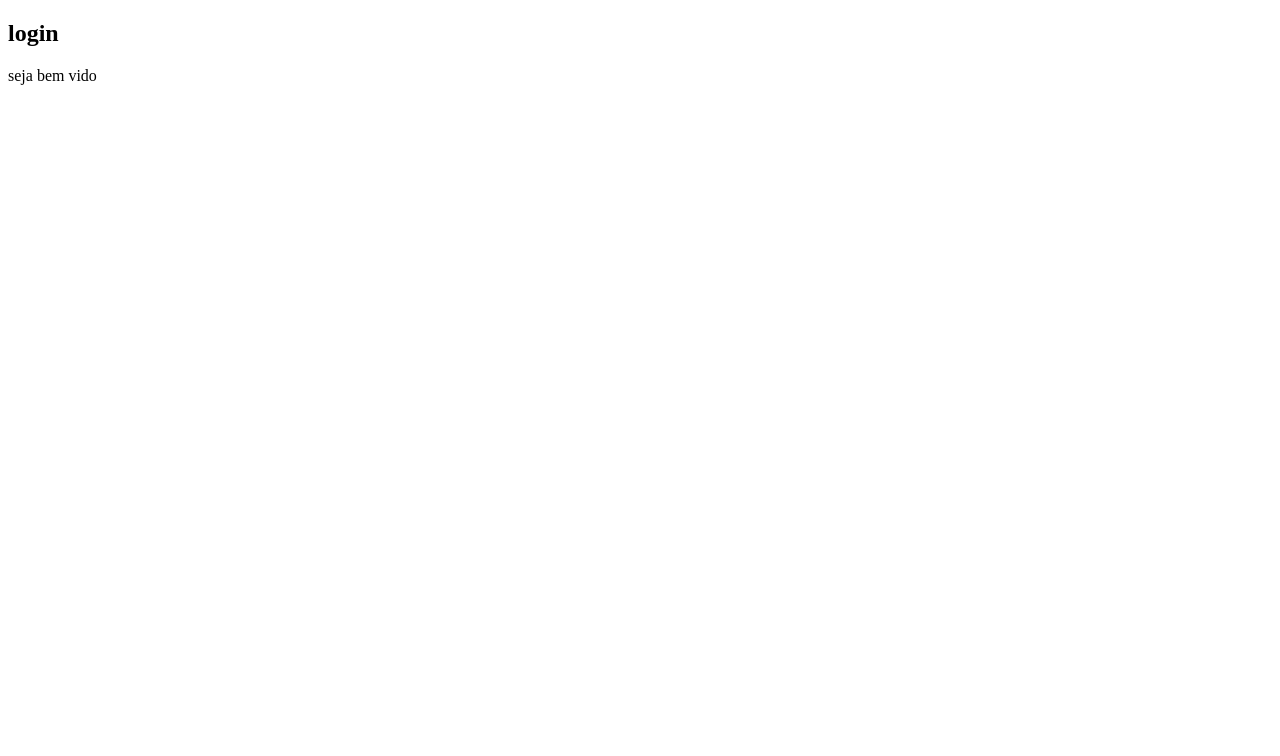
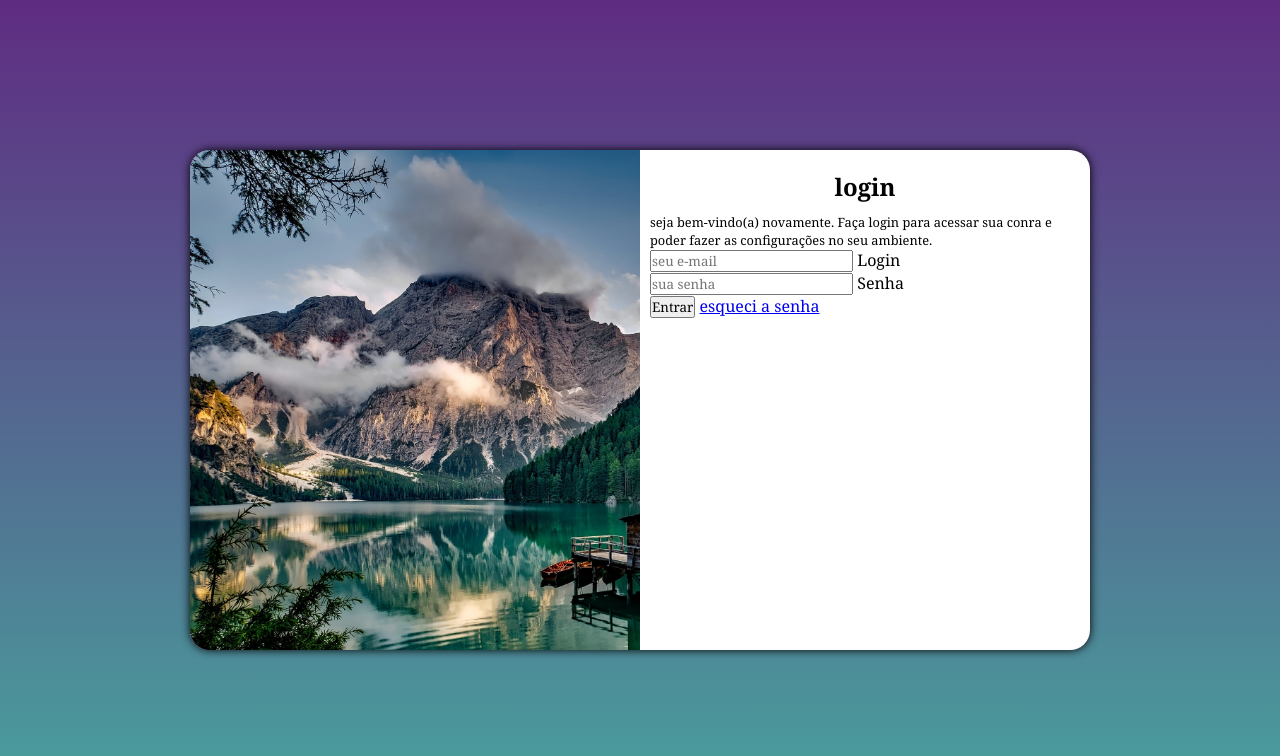
Before and after one commit to jefferson5ds/projeto-login, a plain HTML site: page index.html in a window 1280 px wide. Drawn offline with Linux system fonts and the light colour scheme.

Commit message:
atualizado

```diff
--- a/estilos/style.css
+++ b/estilos/style.css
@@ -4,3 +4,58 @@ peleta de cores
 verde: #49a09d
 liçás: #5f2c82
 */
+
+*{
+    font-family: Cambria, Cochin, Georgia, Times, 'Times New Roman', serif;
+    box-sizing: border-box;
+    margin: 0px;
+    padding: 0px;
+}
+
+body,html{
+    background-color:#5f2c82 ;
+    height: 100vh;
+    width: 100vw;
+}
+
+section#login{
+    position: absolute;
+    top:50%;
+    left:50%;
+    transform: translate(-50%,-50%); /*cenytralizar a o elemento no centro do documento*/
+    background-color: white;
+    width: 250px;
+    height: 500px;
+    border-radius: 20px;
+    overflow: hidden; /*tudo que ficar fora da borda vai ficar escondido*/
+    box-shadow: 0px 0px 10px black; /*caixa de sombriamento*/
+    transition: width 1s, height 1s;
+    transition-timing-function: ease;/*vai suavisar a animação*/
+
+}
+
+main{
+
+    position: relative;
+    height: 100vh;
+    width: 100vw;
+}
+section#login > div#imagem {
+    background:  #5f2c82  url(../imagens/pexels-pixabay-147411.jpg)no-repeat;
+    height: 200px;
+    background-size: cover;
+
+
+}
+section#login> div#formulario {
+    padding: 10px;
+    display: block;
+}
+div#formulario > h1{
+    text-align: center;
+    margin: 10px;
+
+}
+div#formulario > p{
+    font-size: 0.8em;
+}
--- a/index.html
+++ b/index.html
@@ -6,6 +6,9 @@
     <meta name="viewport" content="width=device-width, initial-scale=1.0">
     <title>login</title>
     <link rel="stylesheet" href="estilos/style.css">
+    <link rel="stylesheet" href="estilos/media-query/.css">
+    <link href="https://fonts.googleapis.com/icon?family=Material+Icons"
+      rel="stylesheet">
 </head>
 <body>
     <main>
@@ -15,8 +18,21 @@
             </div>
             <div id="formulario">
                 <h1>login</h1>
-                <p>seja bem vido </p>
-             <form action="login.php" method="post"></form>
+                <p>seja bem-vindo(a) novamente. Faça login para acessar sua conra e poder fazer as configurações no seu ambiente.</p>
+             <form action="login.php" method="post" autocomplete="on">
+                <div class="campo">
+
+                    <input type="email" name="login" id="ilogin" placeholder="seu e-mail" required maxlength="30">
+                    <label for="ilogin">Login</label>
+                </div>
+                <div class="campo">
+                <input type="password" name="senha" id="isenha" placeholder="sua senha" autocomplete="current-password" required aria-multiline="8" maxlength="20">
+                <label for="isenha">Senha</label>
+                </div>
+                <input type="submit" value="Entrar">
+                <a href="esqueci.html">esqueci a senha</a>
+             </form>
+
             </div>
 
         </section>
```
Also changed, not shown: estilos/media-query/.css (added).
